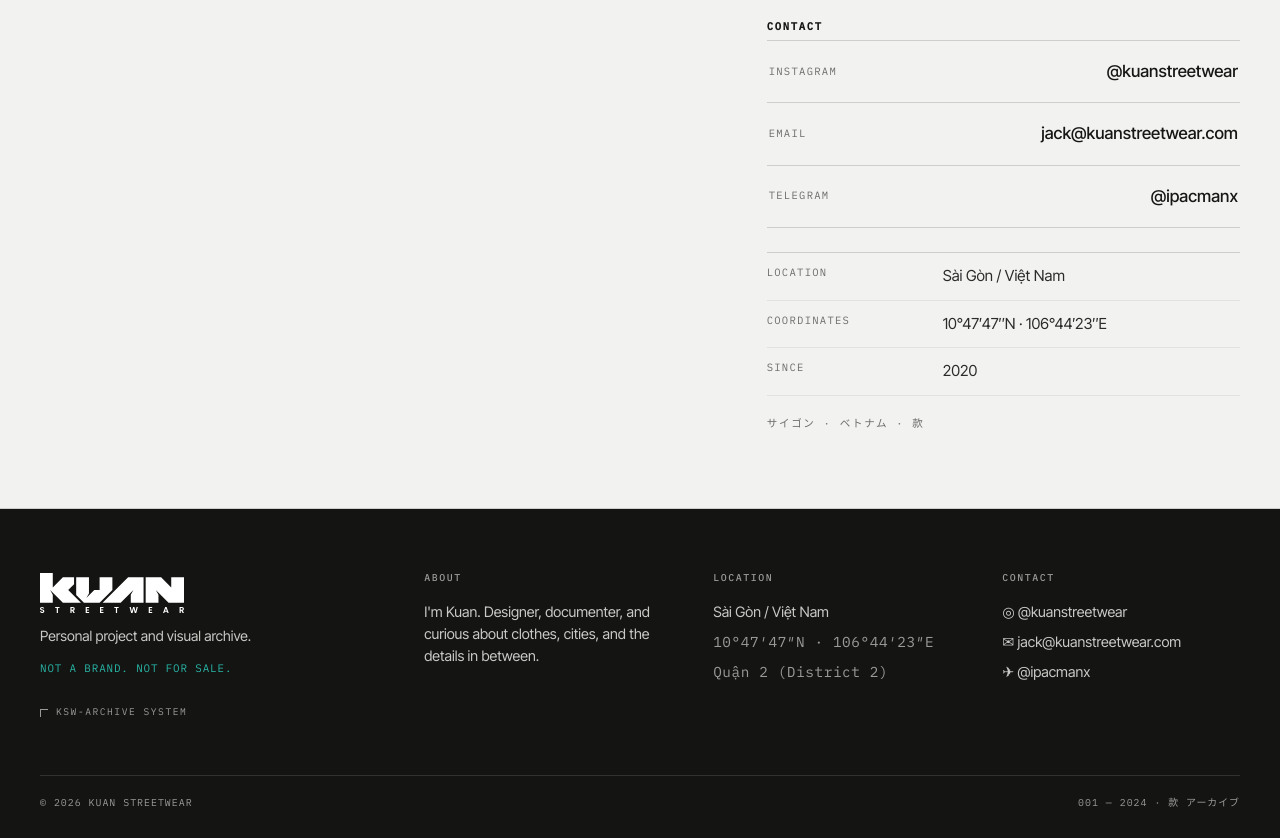
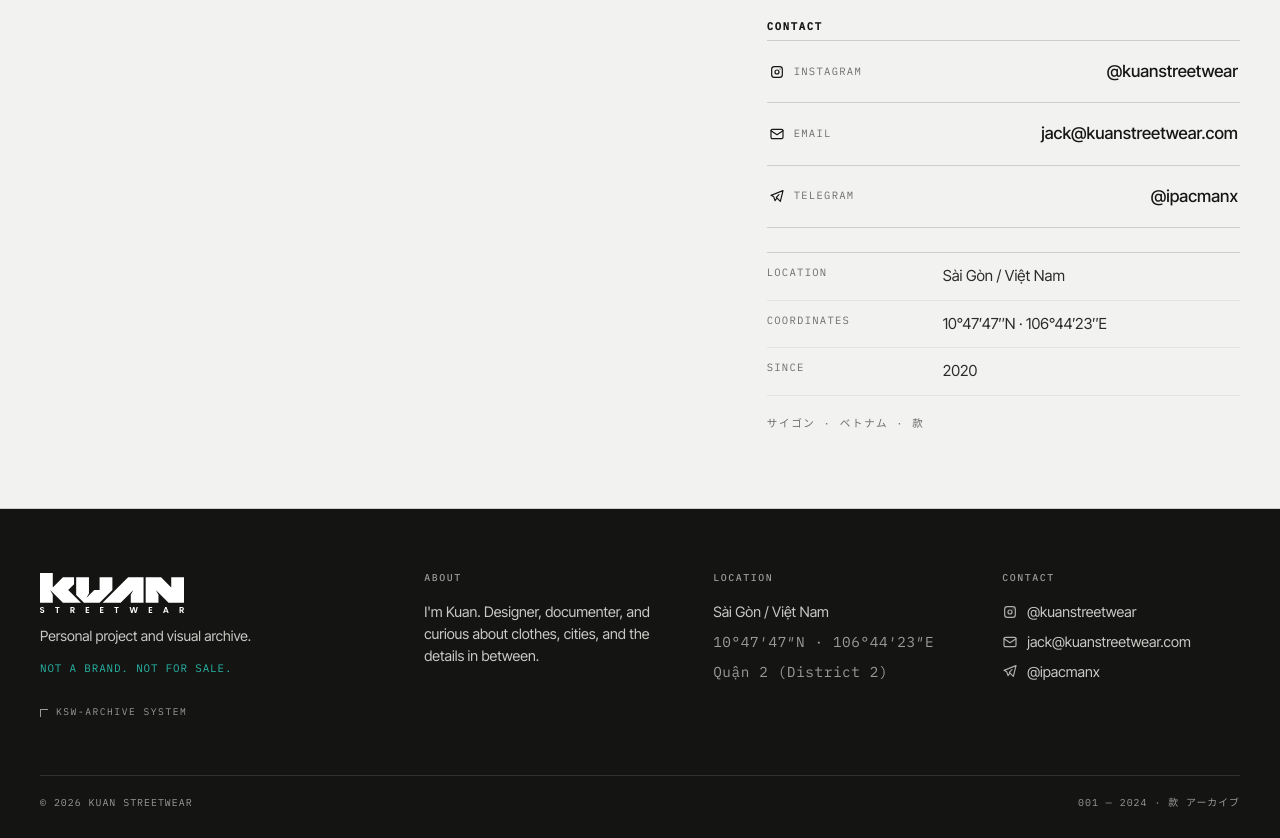
Before and after one commit to kuanstreetwear/kuanstreetwear.github.io, a Jekyll site: the page built from about.md, in a window 1280 px wide and 1400 px high, scrolled down 516 px, cut to the strip 562-1400 px from the top of the window. Built offline with Jekyll 4.4.1, drawn with Linux system fonts in a browser that asks for light colours.

Commit message:
Replace unicode contact glyphs with inline Tabler line icons
The footer used stray unicode symbols (◎ ✉ ✈) for Instagram/email/Telegram,
which read as arbitrary. Swap them for proper line icons:

- _includes/icon.html: reusable inline-SVG set (Tabler Icons, MIT) —
  instagram, telegram, mail. Stroke icons inherit currentColor, no extra
  network request.
- Footer and About contact list now use these icons; About labels gain a
  matching icon prefix for consistency.
- CSS: .ico-svg sizing/alignment, subtle footer hover opacity.

Verified with a Docker build + browser screenshot: icons render aligned,
no leftover unicode glyphs.

Co-Authored-By: Claude Opus 4.8 <noreply@anthropic.com>

```diff
--- a/_includes/footer.html
+++ b/_includes/footer.html
@@ -12,9 +12,9 @@
         <div class="footer__col"><h4>About</h4><p>{{ site.data.site.footer.about }}</p></div>
         <div class="footer__col"><h4>Location</h4><a href="/about/">{{ loc.place }}</a><p class="coord" style="color:var(--grey-2)">{{ loc.coordinates }}</p><p class="coord" style="color:var(--grey-2)">{{ loc.district }}</p></div>
         <div class="footer__col"><h4>Contact</h4>
-          <a class="ico" href="{{ contact.instagram_url }}" target="_blank" rel="noopener">◎ {{ contact.instagram_handle }}</a>
-          <a class="ico" href="mailto:{{ contact.email }}">✉ {{ contact.email }}</a>
-          <a class="ico" href="{{ contact.telegram_url }}" target="_blank" rel="noopener">✈ {{ contact.telegram_handle }}</a>
+          <a class="ico" href="{{ contact.instagram_url }}" target="_blank" rel="noopener">{% include icon.html name="instagram" %}<span>{{ contact.instagram_handle }}</span></a>
+          <a class="ico" href="mailto:{{ contact.email }}">{% include icon.html name="mail" %}<span>{{ contact.email }}</span></a>
+          <a class="ico" href="{{ contact.telegram_url }}" target="_blank" rel="noopener">{% include icon.html name="telegram" %}<span>{{ contact.telegram_handle }}</span></a>
         </div>
       </div>
       <div class="footer__bottom"><span>© <span data-year>2026</span> Kuan Streetwear</span><span>001 — 2024 · 款 アーカイブ</span></div>
--- /dev/null
+++ b/_includes/icon.html
@@ -0,0 +1,9 @@
+{%- comment -%} Inline line icons (Tabler Icons, MIT). Usage: {% include icon.html name="instagram" %} {%- endcomment -%}
+{%- case include.name -%}
+{%- when "instagram" -%}
+<svg class="ico-svg" viewBox="0 0 24 24" fill="none" stroke="currentColor" stroke-width="1.8" stroke-linecap="round" stroke-linejoin="round" aria-hidden="true"><path d="M4 8a4 4 0 0 1 4 -4h8a4 4 0 0 1 4 4v8a4 4 0 0 1 -4 4h-8a4 4 0 0 1 -4 -4l0 -8" /><path d="M9 12a3 3 0 1 0 6 0a3 3 0 0 0 -6 0" /><path d="M16.5 7.5v.01" /></svg>
+{%- when "telegram" -%}
+<svg class="ico-svg" viewBox="0 0 24 24" fill="none" stroke="currentColor" stroke-width="1.8" stroke-linecap="round" stroke-linejoin="round" aria-hidden="true"><path d="M15 10l-4 4l6 6l4 -16l-18 7l4 2l2 6l3 -4" /></svg>
+{%- when "mail" -%}
+<svg class="ico-svg" viewBox="0 0 24 24" fill="none" stroke="currentColor" stroke-width="1.8" stroke-linecap="round" stroke-linejoin="round" aria-hidden="true"><path d="M3 7a2 2 0 0 1 2 -2h14a2 2 0 0 1 2 2v10a2 2 0 0 1 -2 2h-14a2 2 0 0 1 -2 -2v-10" /><path d="M3 7l9 6l9 -6" /></svg>
+{%- endcase -%}
--- a/_layouts/about.html
+++ b/_layouts/about.html
@@ -31,9 +31,9 @@ layout: default
         {% if page.portrait %}<div class="frame frame--photo frame--shade frame--ratio45" style="margin-bottom:24px"><img src="{{ page.portrait }}" alt="" loading="lazy">{% if page.portrait_code %}<span class="frame__code">{{ page.portrait_code }}</span>{% endif %}</div>{% endif %}
         <h4 class="tlabel tlabel--ink" style="margin-bottom:8px">Contact</h4>
         <ul class="contact-list">
-          <li><a href="{{ contact.instagram_url }}" target="_blank" rel="noopener"><span class="k">Instagram</span><span class="v">{{ contact.instagram_handle }}</span></a></li>
-          <li><a href="mailto:{{ contact.email }}" data-copy="{{ contact.email }}"><span class="k">Email</span><span class="v">{{ contact.email }}</span></a></li>
-          <li><a href="{{ contact.telegram_url }}" target="_blank" rel="noopener"><span class="k">Telegram</span><span class="v">{{ contact.telegram_handle }}</span></a></li>
+          <li><a href="{{ contact.instagram_url }}" target="_blank" rel="noopener"><span class="k">{% include icon.html name="instagram" %}Instagram</span><span class="v">{{ contact.instagram_handle }}</span></a></li>
+          <li><a href="mailto:{{ contact.email }}" data-copy="{{ contact.email }}"><span class="k">{% include icon.html name="mail" %}Email</span><span class="v">{{ contact.email }}</span></a></li>
+          <li><a href="{{ contact.telegram_url }}" target="_blank" rel="noopener"><span class="k">{% include icon.html name="telegram" %}Telegram</span><span class="v">{{ contact.telegram_handle }}</span></a></li>
         </ul>
         <dl class="dspec" style="margin-top:24px">
           <div class="r"><dt>Location</dt><dd>{{ loc.place }}</dd></div>
--- a/assets/css/style.css
+++ b/assets/css/style.css
@@ -512,3 +512,12 @@ body.menu-open .burger span::after  { transform: translate(-50%, -50%) rotate(-4
   *, *::before, *::after { animation: none !important; transition: none !important; }
   [data-reveal] { opacity: 1; transform: none; }
 }
+
+/* =============================================================
+   CONTACT ICONS (inline line icons, inherit currentColor)
+   ============================================================= */
+.ico-svg { width: 16px; height: 16px; flex: none; display: block; }
+.footer__col .ico .ico-svg { opacity: 0.85; }
+.footer__col .ico:hover .ico-svg { opacity: 1; }
+.contact-list .k { display: inline-flex; align-items: center; gap: 9px; }
+.contact-list .k .ico-svg { color: var(--ink); }
```
